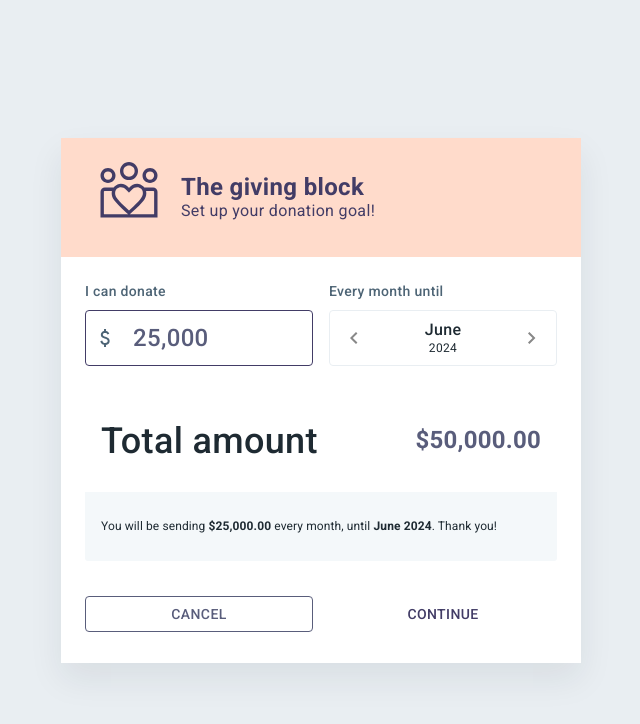
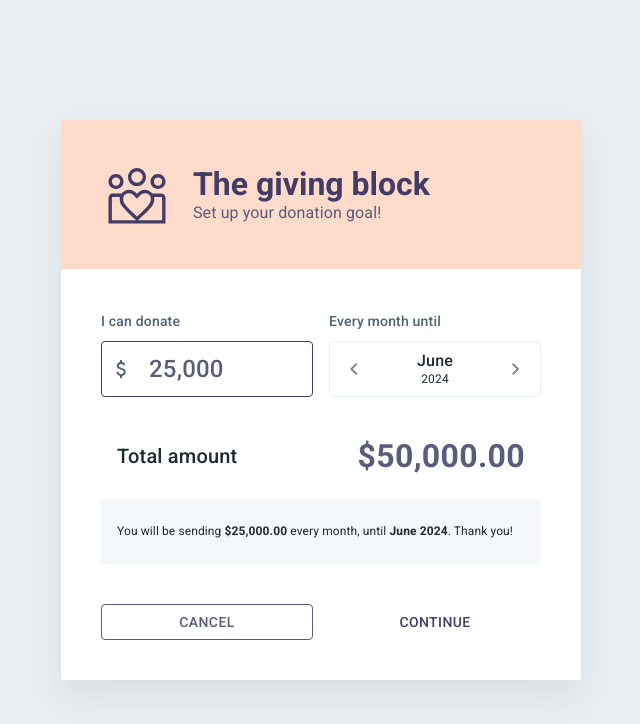
Before and after one commit to nawrotw/donation, a React (Vite) app: page / in a window 1280 px wide. Shown: the top 724 px of the page, without its empty margins (319-959 px from the left). Built offline with nearby package versions, Linux system fonts and the light colour scheme.

Commit message:
Layout and typography update

```diff
--- a/src/components/DonationForm.tsx
+++ b/src/components/DonationForm.tsx
@@ -14,7 +14,7 @@ export const DonationForm = (props: DonationFormProps) => {
   const { amount, date, onAmountChange, onDateChange } = props;
 
   return (
-    <Grid container columnSpacing={2} justifyContent="center">
+    <Grid container spacing={2} justifyContent="center">
       <Grid item xs={12} sm>
         <FormControl fullWidth>
           <StyledLabel htmlFor="donationAmount">I can donate</StyledLabel>
--- a/src/components/DonationSummary.tsx
+++ b/src/components/DonationSummary.tsx
@@ -14,12 +14,15 @@ const Root = styled('div')(({ theme }) => ({
   },
 }));
 
-const TotalRow = styled('div')`
-    display: flex;
-    justify-content: space-between;
-    align-items: center;
-    padding: ${({ theme }) => theme.spacing(3, 2, 3, 2)};
-`;
+const TotalRow = styled('div')(({ theme }) => ({
+  display: 'flex',
+  justifyContent: 'space-between',
+  alignItems: 'center',
+  padding: theme.spacing(3, 2),
+  [theme.breakpoints.up('md')]: {
+    paddingTop: 0,  // this seems to me like kind of a hack - and it is needed because of design - in mobile there is a frame in desktop isn't.
+  },
+}));
 
 const InfoTypography = styled(({ children, ...rest }: TypographyProps) =>
   <Typography variant='subtitle1' {...rest}>{children}</Typography>
--- a/src/components/GivingBlock.tsx
+++ b/src/components/GivingBlock.tsx
@@ -1,5 +1,5 @@
 import PeopleWithHeartIcon from "../assets/PeopleWithHeartIcon.tsx";
-import { Grid } from "@mui/material";
+import { Grid, Typography } from "@mui/material";
 import { styled } from "@mui/material/styles";
 import { colors } from "../styles/colors.ts";
 
@@ -15,29 +15,8 @@ const Root = styled('div')(({ theme }) => ({
 
 const StyledPeopleWithHeartIcon = styled(PeopleWithHeartIcon)(({ theme }) => ({
   width: 72,
-  // paddingTop: theme.spacing(1),
-  // paddingBottom: theme.spacing(2),
-  [theme.breakpoints.down('md')]: {
-    paddingBottom: theme.spacing(0),
-  },
+  marginTop: theme.spacing(1),
 }));
-
-// TODO wkn typography
-export const Title = styled('div')`
-    //font-family: Work Sans;
-    font-size: 24px;
-    font-weight: 600;
-    line-height: 28px;
-`;
-
-// TODO wkn typography
-export const Subtitle = styled('div')`
-    //font-family: Inter;
-    font-size: 16px;
-    font-weight: 400;
-    line-height: 20px;
-`;
-
 
 export interface GivingBlockProps {
   className?: string;
@@ -46,13 +25,13 @@ export interface GivingBlockProps {
 export const GivingBlock = (props: GivingBlockProps) => {
   return (
     <Root {...props}>
-      <Grid container spacing={2}>
+      <Grid container spacing={2.5}>
         <Grid item xs={12} sm='auto'>
           <StyledPeopleWithHeartIcon/>
         </Grid>
         <Grid item xs={12} sm sx={{ display: 'flex', flexDirection: 'column', justifyContent: 'center'}}>
-          <Title>The giving block</Title>
-          <Subtitle>Set up your donation goal!</Subtitle>
+          <Typography variant='h3'>The giving block</Typography>
+          <Typography variant='h6'>Set up your donation goal!</Typography>
         </Grid>
       </Grid>
     </Root>
--- a/src/pages/DonationPage.tsx
+++ b/src/pages/DonationPage.tsx
@@ -11,17 +11,19 @@ import { calcMonthsCount } from "./utils/monthCalculations.ts";
 
 const Root = styled('div')(({ theme }) => ({
   position: 'relative',
+  padding: theme.spacing(3),
+  paddingBottom: theme.spacing(5),
   [theme.breakpoints.up('sm')]: {
     width: '100%'
   },
   [theme.breakpoints.up('md')]: {
+    padding: theme.spacing(5),
     width: 520
   },
   backgroundColor: colors.background,
   boxShadow: "0px 16px 32px 0px #1E2A3214",
-  padding: theme.spacing(3),
   "& > *:not(:last-child)": {
-    marginBottom: theme.spacing(3),
+    marginBottom: theme.spacing(5),
   }
 }));
 
@@ -57,11 +59,11 @@ export const DonationPage = () => {
   }
   return (
     <Root>
-      <StyledGivingBlock sx={{ m: -3, p: 3 }}/>
+      <StyledGivingBlock sx={{ m: {xs: -3, md: -5}, p: {xs: 3, md: 5} }}/>
       <DonationForm amount={amount} date={untilDate} onAmountChange={setAmount} onDateChange={onUntilDateChange}/>
       <DonationSummary amount={amount} monthsCount={monthsCount} totalDonation={totalDonation}/>
       {isMobile && <MobileCancelButton sx={{ m: 1 }} onClick={onCancel}><CloseIcon/></MobileCancelButton>}
-      <Grid container columnSpacing={2} justifyContent="center">
+      <Grid container columnSpacing={2} justifyContent="center" sx={{ mt: 0 }}>
         {!isMobile && <Grid item xs>
           <Button variant='outlined' fullWidth onClick={onCancel}>Cancel</Button>
         </Grid>}
--- a/src/styles/theme.ts
+++ b/src/styles/theme.ts
@@ -68,6 +68,23 @@ export const defaultTheme: ThemeOptions = {
       },
     },
   },
+  typography: {
+    subtitle1: {
+      // fontFamily: "Work Sans",
+      fontSize: 12,
+      fontWeight: 400,
+      lineHeight: '17px',
+      color: colors.body1,
+    },
+    h6: {
+      // fontFamily: "Inter",
+      fontSize: 16,
+      fontWeight: 400,
+      lineHeight: '20px',
+      color: colors.purpleGray
+    },
+
+  }
 };
 
 export const typographyMobile: TypographyOptions = {
@@ -75,44 +92,53 @@ export const typographyMobile: TypographyOptions = {
     // fontFamily: "Work Sans",
     fontSize: 16,
     fontWeight: 500,
+    lineHeight: '19px',
     color: colors.body1
   },
   body2: {
     // fontFamily: "Inter",
     fontSize: 24,
     fontWeight: 700,
+    lineHeight: '28px',
     color: colors.purpleGray
   },
-  subtitle1: {
+  h3: {
     // fontFamily: "Work Sans",
-    fontSize: 12,
-    fontWeight: 400,
-    color: colors.body1,
-  }
+    fontSize: 24,
+    fontWeight: 600,
+    lineHeight: '29px',
+    color: colors.midnightPurple
+  },
 };
 
 export const typographyDesktop: TypographyOptions = {
   body1: {
     // fontFamily: "Work Sans",
-    fontSize: 36,
+    fontSize: 20,
     fontWeight: 500,
+    lineHeight: '24px',
     color: colors.body1
   },
   body2: {
     // fontFamily: "Inter",
-    fontSize: 24,
+    fontSize: 32,
     fontWeight: 700,
+    lineHeight: '38px',
     color: colors.purpleGray
   },
-  subtitle1: {
+  h3: {
     // fontFamily: "Work Sans",
-    fontSize: 12,
-    fontWeight: 400,
-    color: colors.body1,
-  }
+    fontSize: 32,
+    fontWeight: 600,
+    lineHeight: '38px',
+    color: colors.midnightPurple
+  },
 };
 
 export const buildTheme = (isMobile: boolean) => createTheme({
   ...defaultTheme,
-  typography: isMobile ? typographyMobile : typographyDesktop
+  typography: {
+    ...defaultTheme.typography,
+    ...(isMobile ? typographyMobile : typographyDesktop)
+  }
 });
```
Also changed, not shown: 1 other file (tests, documents, lock files or other folders).
